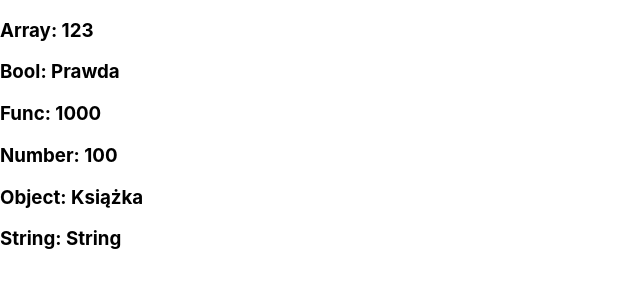
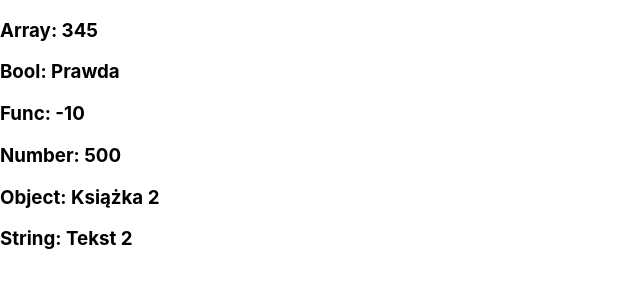
Before and after one commit to oskar0809/react-rozdzial3, a React (Create React App) app: page / in a window 1280 px wide. Shown: the top 300 px of the page, without its empty margins (0-640 px from the left). Built offline with nearby package versions, Linux system fonts and the light colour scheme.

Commit message:
listing 3.32

```diff
--- a/src/index.js
+++ b/src/index.js
@@ -6,6 +6,7 @@ import reportWebVitals from './reportWebVitals';
 import Book from './Book';
 import Age from './Age'
 import Props from './Props'
+import { number } from 'prop-types';
 
 const root = ReactDOM.createRoot(document.getElementById('root'));
 root.render(
@@ -13,7 +14,15 @@ root.render(
     {/* <Book/> */}
         {/* <Age age={20}/>
         <Age/> */}
-        <Props propArray={[1, 2, 3]}/>
+        {/* <Props propArray={[1, 2, 3]}/> */}
+        <Props
+            propArray={[3,4,5]}
+            propFunc={number => {
+                return number * -1;
+            }}
+            propNumber={500}
+            propObject={{book: "Książka 2"}}
+            propString="Tekst 2"/>
     </React.StrictMode>
 );
 
```
